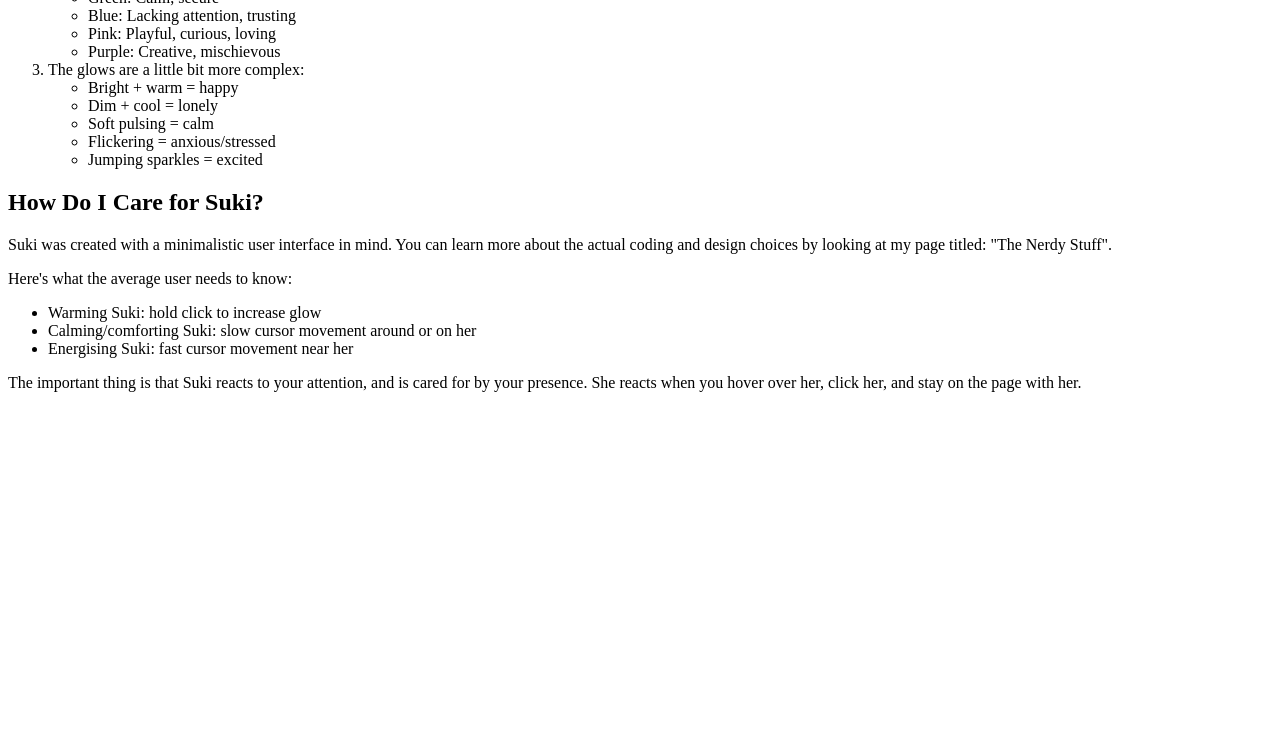
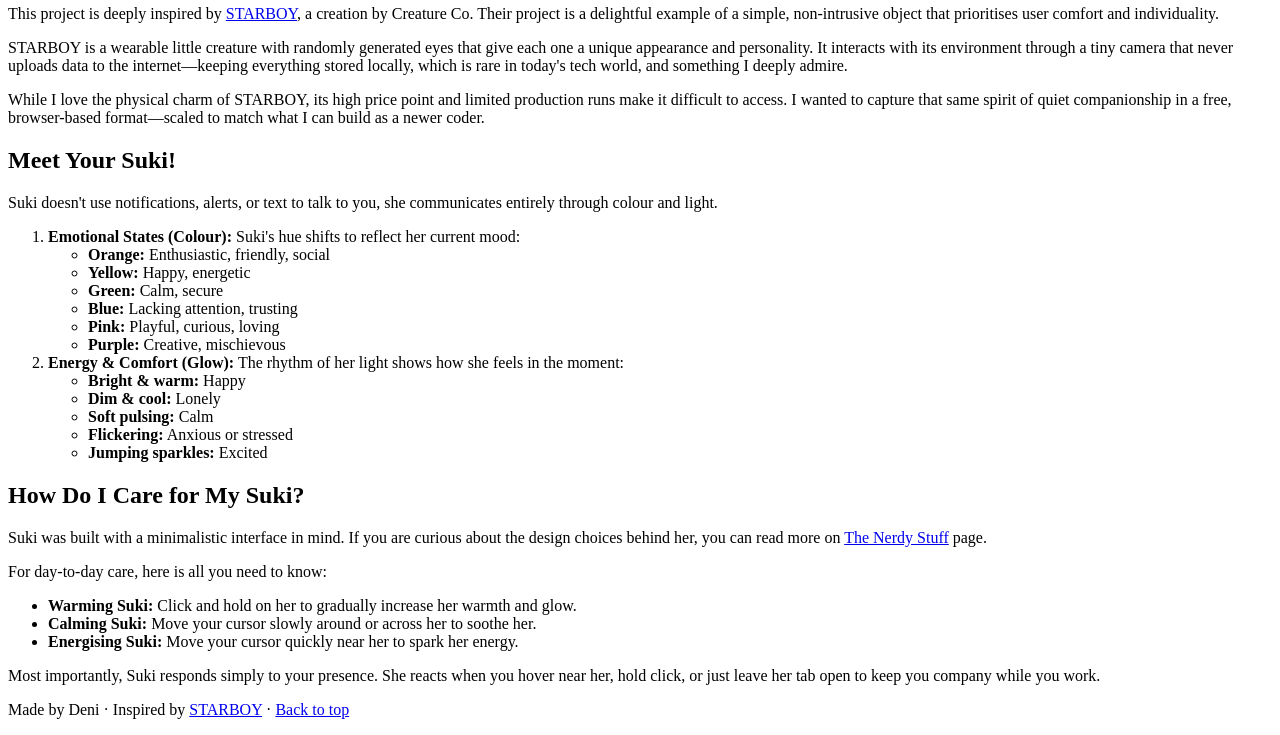
Before and after one commit to ENG317/html-exercises, a plain HTML site: page peneva/index.html in a window 1280 px wide. Shown: the part 651-1386 px from the top of the page. Before the commit the page ends 1059 px from the top, so only its background shows below. Drawn offline with Linux system fonts and the light colour scheme.

Commit message:
Midterm comments

```diff
--- a/peneva/index.html
+++ b/peneva/index.html
@@ -8,29 +8,48 @@
   <!-- across both this page and the visual identity page, the skip links will be edited later to also allow for additional skipping to the most important sections. That is just likely going to happen at the end when I can look through the project myself and identify the key aspects upon its compleition. -->
   <body>
     <a href="#main-content" class="skip-link">Skip to main content</a>
+<<<<<<< Updated upstream
     <nav role="navigation" aria-label="Primary Navigation">
+=======
+
+   <header role="banner">
+      <h1>Meet Suki</h1>
+      <p>Your simple digital companion.</p>
+    </header>
+
+    <nav role="navigation" aria-label="primary navigation">
+>>>>>>> Stashed changes
       <ul>
         <li>
-          <a href="visual-identity.html">Visual Identity &amp; Aesthetic</a>
+          <a href="index.html">Home</a>
+        </li>
+        <li>
+          <a href="visual-identity.html">The Nerdy Stuff</a>
         </li>
       </ul>
     </nav>
 
     <main id="main-content" role="main">
+<<<<<<< Updated upstream
       <header role="banner">
         <h1>Title of Intro that I haven't thought of yet.</h1>
         <p>Who is Suki? What does she do and how do I care for her?</p>
       </header>
+=======
+      <section aria-labelledby="intro-heading">
+        <h2 id="intro-heading">A Softer Corner of the Internet</h2>
+        <p>Who is Suki, what does she do, and how do you care for her?</p>
+      </section>
+>>>>>>> Stashed changes
 
       <!-- What is Suki? -->
       <section aria-labelledby="what-is-suki">
         <h2 id="what-is-suki">What is Suki?</h2>
         <p>
-          Suki is a helpful companion meant to provide users with a simple
-          technological experience that doesn't overstep into their personal
-          lives. It aims to destress users by offering a straightforward and
-          non-intrusive interface with a focus on ease of use and low
-          stimulation.
+          Suki is a gentle digital companion designed to offer a simple, calm
+          experience that never oversteps into your personal life. She aims to
+          help you destress through a straightforward, non-intrusive interface
+          built around ease of use and low sensory stimulation.
         </p>
       </section>
 
@@ -38,28 +57,21 @@
       <section aria-labelledby="how-did-suki-come-to-be">
         <h2 id="how-did-suki-come-to-be">How Did Suki Come to Be?</h2>
         <p>
-          This project is deeply inspired by a project I chanced upon by
-          Creature Co called
-          <a href="https://hesjustalittleguy.com/" target="_blank" rel="noopener" aria-label="visit STARBOY project website, opens in a new tab">STARBOY</a>
-          Their project is a delightful example of a simple, non-intrusive
-          product that focuses on user comfort and individuality.
+          This project is deeply inspired by
+          <a
+            href="https://hesjustalittleguy.com/"
+            target="_blank"
+            rel="noopener noreferrer"
+            aria-label="Visit the STARBOY project website (opens in a new tab)"
+            >STARBOY</a>, a creation by Creature Co. Their project is a delightful example of a simple, non-intrusive object that prioritises user comfort and individuality.
         </p>
 
         <p>
-          It's a wearable little creature with a set of randomly generated eyes
-          to give each one a unique appearance, and personality. STARBOY
-          interacts with its environment through a very small camera that
-          doesn't upload any data to the internet, keeping everything locally
-          stored (a very uncommon thing in today's world), which really drew me
-          to appreciate its design.
+          STARBOY is a wearable little creature with randomly generated eyes that give each one a unique appearance and personality. It interacts with its environment through a tiny camera that never uploads data to the internet—keeping everything stored locally, which is rare in today's tech world, and something I deeply admire.
         </p>
 
         <p>
-          I think it's adorable. However, if you look into it, the price point
-          is high, making it less acessible by price as well as limits in
-          production and shipping. So instead, I want to take inspiration from
-          this amazing physical project and make a digital-based (albeit simpler
-          in scope and design based on my lacking skills in coding).
+          While I love the physical charm of STARBOY, its high price point and limited production runs make it difficult to access. I wanted to capture that same spirit of quiet companionship in a free, browser-based format—scaled to match what I can build as a newer coder.
         </p>
       </section>
 
@@ -67,32 +79,30 @@
       <section aria-labelledby="meet-your-suki">
         <h2 id="meet-your-suki">Meet Your Suki!</h2>
         <p>
-          Suki communicates through her physical appearance! Let's take a closer
-          look at her unique characteristics and personality.
+          Suki doesn't use notifications, alerts, or text to talk to you, she communicates entirely through colour and light.
         </p>
         <ol>
           <li>
-            The emotional state of Suki is expressed through colour and glow.
-          </li>
-          <li>
-            The colours are quite simple and easy to understand:
+            <strong>Emotional States (Colour):</strong> Suki's hue shifts to
+            reflect her current mood:
             <ul>
-              <li>Orange: Enthusiastic, friendly, social</li>
-              <li>Yellow: Happy, energetic</li>
-              <li>Green: Calm, secure</li>
-              <li>Blue: Lacking attention, trusting</li>
-              <li>Pink: Playful, curious, loving</li>
-              <li>Purple: Creative, mischievous</li>
+              <li><strong>Orange:</strong> Enthusiastic, friendly, social</li>
+              <li><strong>Yellow:</strong> Happy, energetic</li>
+              <li><strong>Green:</strong> Calm, secure</li>
+              <li><strong>Blue:</strong> Lacking attention, trusting</li>
+              <li><strong>Pink:</strong> Playful, curious, loving</li>
+              <li><strong>Purple:</strong> Creative, mischievous</li>
             </ul>
           </li>
           <li>
-            The glows are a little bit more complex:
+            <strong>Energy &amp; Comfort (Glow):</strong> The rhythm of her
+            light shows how she feels in the moment:
             <ul>
-              <li>Bright + warm = happy</li>
-              <li>Dim + cool = lonely</li>
-              <li>Soft pulsing = calm</li>
-              <li>Flickering = anxious/stressed</li>
-              <li>Jumping sparkles = excited</li>
+              <li><strong>Bright &amp; warm:</strong> Happy</li>
+              <li><strong>Dim &amp; cool:</strong> Lonely</li>
+              <li><strong>Soft pulsing:</strong> Calm</li>
+              <li><strong>Flickering:</strong> Anxious or stressed</li>
+              <li><strong>Jumping sparkles:</strong> Excited</li>
             </ul>
           </li>
         </ol>
@@ -100,27 +110,38 @@
 
       <!-- How Do I Care for My Suki? -->
       <section aria-labelledby="how-do-i-care-for-suki">
-        <h2 id="how-do-i-care-for-suki">How Do I Care for Suki?</h2>
+        <h2 id="how-do-i-care-for-suki">How Do I Care for My Suki?</h2>
         <p>
-          Suki was created with a minimalistic user interface in mind. You can
-          learn more about the actual coding and design choices by looking at my
-          page titled: "The Nerdy Stuff".
+          Suki was built with a minimalistic interface in mind. If you are curious about the design choices behind her, you can read more on <a href="visual-identity.html">The Nerdy Stuff</a> page.
         </p>
-        <p>Here's what the average user needs to know:</p>
+        <p>For day-to-day care, here is all you need to know:</p>
         <ul>
-          <li>Warming Suki: hold click to increase glow</li>
           <li>
-            Calming/comforting Suki: slow cursor movement around or on her
+            <strong>Warming Suki:</strong> Click and hold on her to gradually
+            increase her warmth and glow.
           </li>
-          <li>Energising Suki: fast cursor movement near her</li>
+          <li>
+            <strong>Calming Suki:</strong> Move your cursor slowly around or
+            across her to soothe her.
+          </li>
+          <li>
+            <strong>Energising Suki:</strong> Move your cursor quickly near her
+            to spark her energy.
+          </li>
         </ul>
 
         <p>
-          The important thing is that Suki reacts to your attention, and is
-          cared for by your presence. She reacts when you hover over her, click
-          her, and stay on the page with her.
+          Most importantly, Suki responds simply to your presence. She reacts
+          when you hover near her, hold click, or just leave her tab open to
+          keep you company while you work.
         </p>
       </section>
     </main>
+    <div><footer>
+      <p>
+        Made by Deni · Inspired by <a href="https://hesjustalittleguy.com/" target="_blank" rel="noopener noreferrer">STARBOY</a> ·
+        <a href="#main-content">Back to top</a>
+      </p>
+    </footer></div>
   </body>
 </html>
```
Also changed, not shown: peneva/visual-identity.html (+66 -30 lines).
